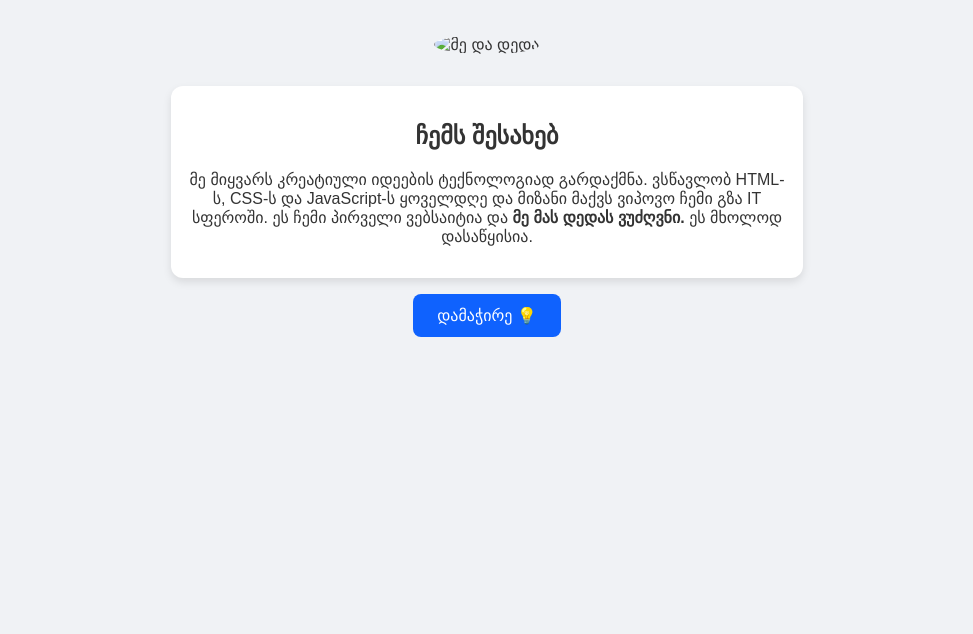
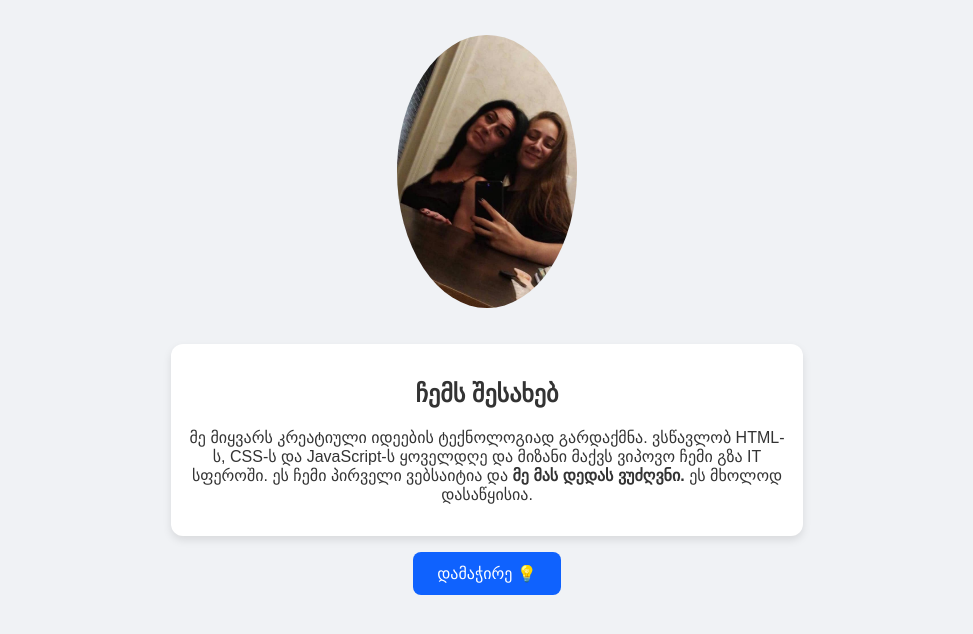
Before and after one commit to apshomarine/my-first-website, a plain HTML site: page index.html in a window 1280 px wide. Shown: the part 102-736 px from the top of the page, without its empty margins (153-1126 px from the left). Drawn offline with Linux system fonts and the light colour scheme.

Commit message:
Update index.html

```diff
--- a/index.html
+++ b/index.html
@@ -47,7 +47,7 @@
   <h1>გამარჯობა! მე ვარ მომავალი ფრონტ-ენდ დეველოპერი 💻</h1>
 
   <!-- სურათი -->
-<img src="../ჩემი პირველი ვებ გვერდი დედასთვის/fm.jpg" alt="მე და დედა "
+<img src="fm.jpg" alt="მე და დედა "
 
   <!-- ჩემზე სექცია -->
   <div class="about">
```
